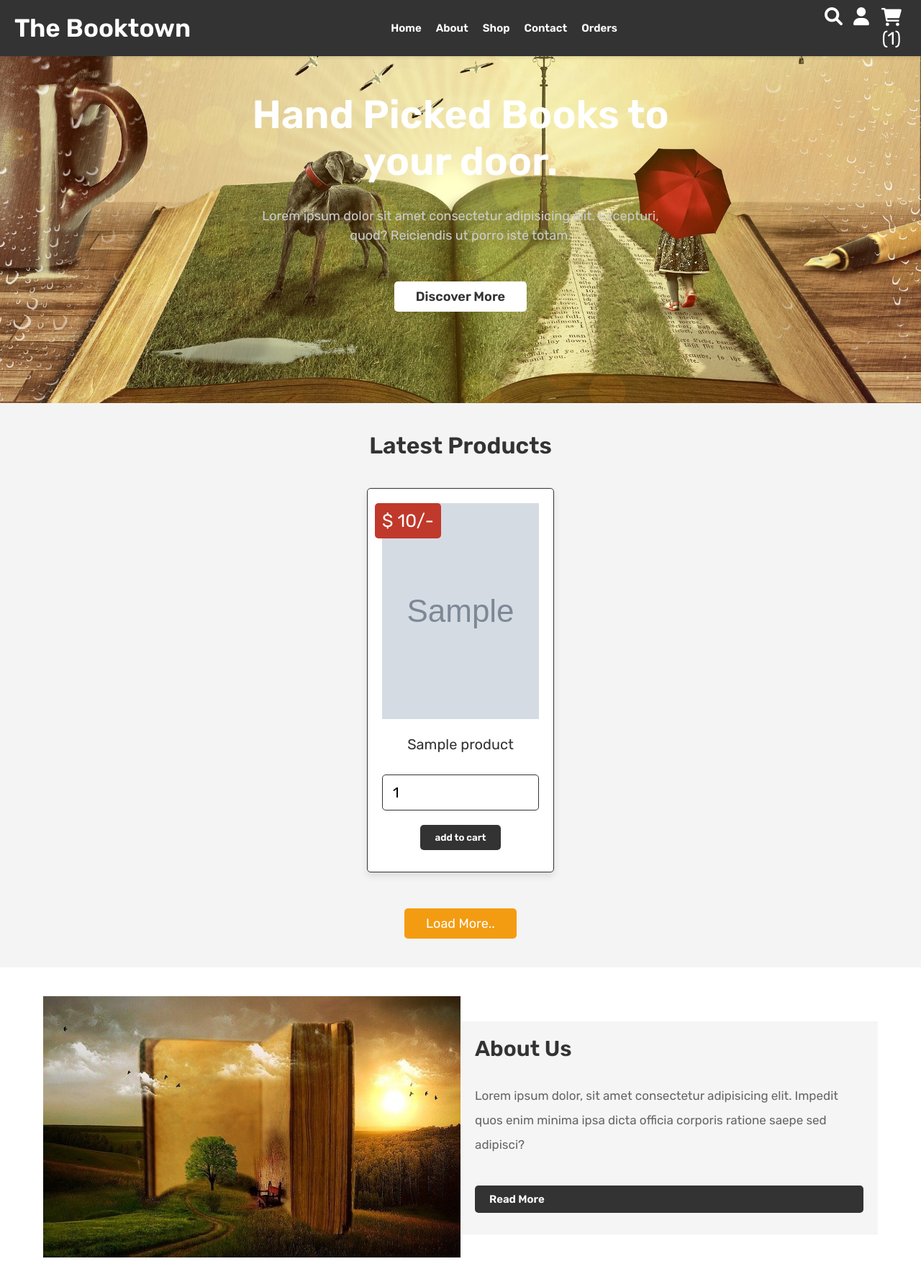
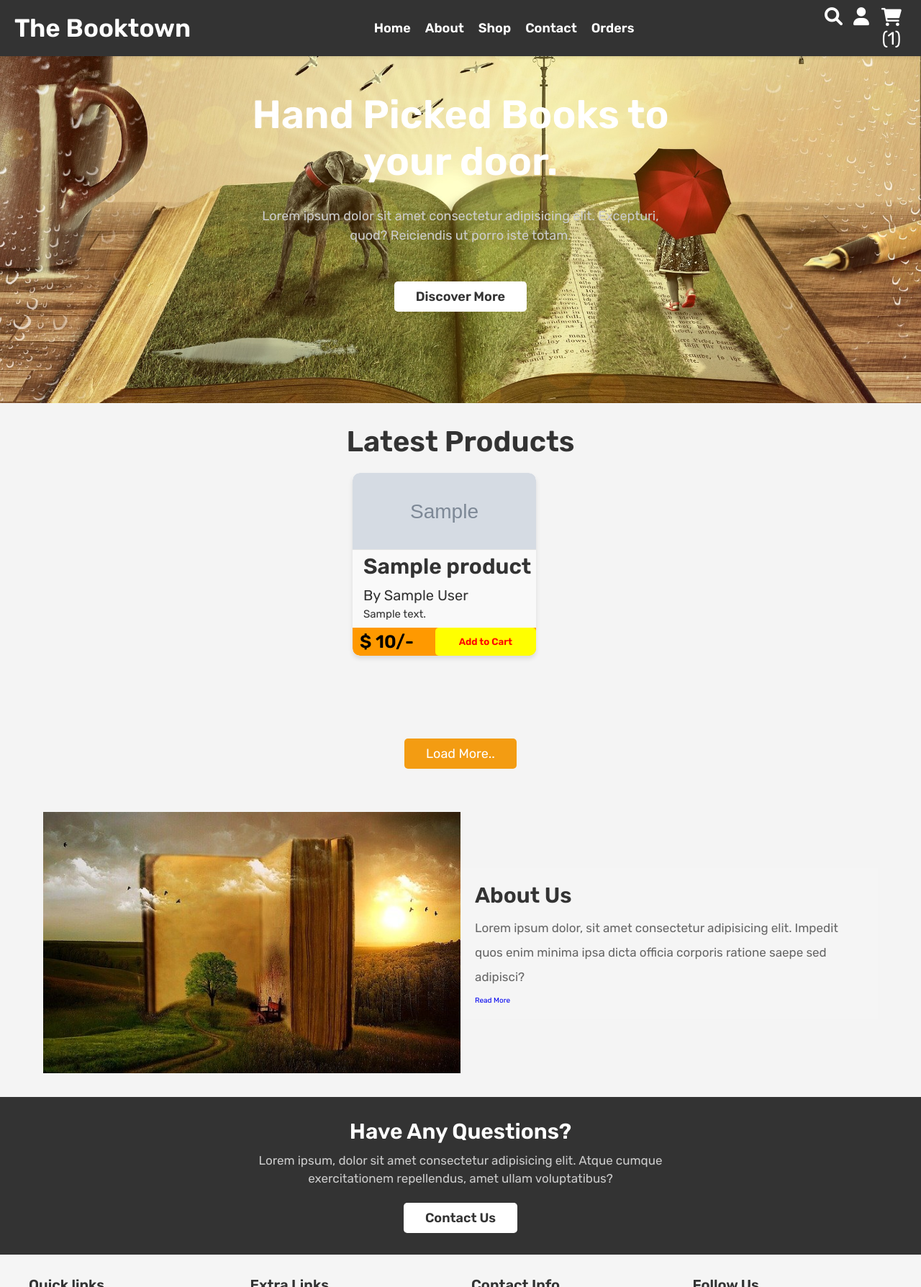
Before and after one commit to iamrushier/TheBooktown, a PHP site: page /home.php in a window 1280 px wide. Shown: the top 1788 px of the page at 72% size. Run offline with PHP 8.4, Linux system fonts and the light colour scheme; the visitor is signed in with stand-in values (Sample User, id 1); tables that the repository leaves empty or names only in its code hold one stand-in row (values such as "Sample post"); grey boxes marked "Sample" are stand-in pictures.

Commit message:
Home Functionality

```diff
--- a/css/home-styles.css
+++ b/css/home-styles.css
@@ -290,123 +290,99 @@ section {
 
 
 /* Products section styles */
-.products {
-  padding: 40px 0;
+.product-card {
+  width:85%;
+  height:75%;
+  display: flex;
+  background-color: #f9f9f9;
+  border: 0px solid #e2e2e2;
+  border-radius: 10px;
+  overflow: hidden;
+  box-shadow: 0 4px 6px rgba(0, 0, 0, 0.1);
+  flex-direction: column;
+
 }
 
-.title {
-  font-size: 32px;
-  text-align: center;
-  margin-bottom: 20px;
+.product-image {
+  margin: auto;
+  width: 100%;
+  height: 100%;
+  overflow: hidden;
+  border-bottom: 1px solid #e2e2e2;
 }
 
-.box-container {
-  display: flex;
-  flex-wrap: wrap;
-  justify-content: space-around;
+.product-image img {
+  width: 100%;
+  height: 100%;
+  display: block;
+  border-radius: 10px 10px 0 0;
+  object-fit: cover; /* Maintain image aspect ratio */
 }
 
-.box {
-  background-color: #fff;
-  padding: 20px;
-  text-align: center;
-  border-radius: 5px;
-  margin: 20px;
-  box-shadow: 0 0 10px rgba(0, 0, 0, 0.2);
+.product-details{
+  margin-left: 10px;
+}
+.product-details h2{
+  padding: 5px;
+  font-size: 30px;
+}
+.product-details p{
+  padding-left: 5px;
+  font-size: 15px;
+}
+.product-name {
+  font-size: 1.25rem; /* Increase font size for the product name */
+  font-weight: bold;
+  margin-bottom: 5px; /* Reduce margin for the product name */
+  color: #333; /* Darken font color for better readability */
 }
 
-.image {
-  max-width: 100%;
-  height: auto;
+#product-author {
+  font-size: 20px;
+  margin-bottom: 5px;
 }
 
-.name {
-  font-size: 18px;
-  margin: 10px 0;
+.product-description {
+  font-size: 1rem;
+  margin-bottom: 10px;
 }
 
-.price {
-  font-size: 16px;
-  margin: 10px 0;
+.product-price {
+  font-size: 25px;
+  font-weight: bold;
+  color: black;
+  margin: 5px;
+  margin-left: 10px;
 }
 
-.qty {
-  width: 40px;
-  padding: 5px;
-  margin: 10px 0;
+.product-rating {
+  /* Style your rating system here */
 }
 
-.btn {
-  display: block;
-  padding: 10px 20px;
-  background-color: #333;
+.product-action {
+  width: 100%;
+  align-items: center;
+  background-color: #ff9900;
   color: #fff;
-  text-decoration: none;
-  border: none;
-  border-radius: 5px;
-  font-weight: bold;
-  margin: 10px auto;
+  display: flex;
+  justify-content: space-between;
   cursor: pointer;
+  border-radius: 0 0 10px 10px;
 }
 
-.btn:hover {
-  background-color: #555;
+#add-to-cart-btn {
+  background-color: yellow;
+  border-radius: 5px;
+  width: 55%;
+  height: 100%;
+  color: red;
+  font-weight: bold;
+  cursor: pointer;
+  text-decoration: none;
 }
 
-.empty {
-  text-align: center;
-  font-size: 16px;
-  margin: 20px 0;
+.add-to-cart-btn:hover {
+  background-color: #cc7700;
 }
 
-/* About section styles */
-.about {
-  background-color: #fff;
-  padding: 40px 0;
-}
-
-.flex {
-  display: flex;
-  justify-content: space-between;
-  font-size: 15px;
-  padding: 2rem;
-  align-items: center;
-  position: relative;
-}
-
-.about img {
-  max-width: 100%;
-  height: auto;
-  margin-right: 20px;
-}
-
-.about h3 {
-  font-size: 24px;
-  margin-bottom: 20px;
-}
-
-.about p {
-  font-size: 16px;
-  margin-bottom: 30px;
-}
-
-/* Home Contact section styles */
-.home-contact {
-  background-image: url('../images/image_any.jpg');
-  /*Add here*/
-  background-size: cover;
-  background-position: center;
-  text-align: center;
-  padding: 100px 0;
-  color: #fff;
-}
-
-.home-contact h3 {
-  font-size: 24px;
-  margin-bottom: 20px;
-}
-
-.home-contact p {
-  font-size: 16px;
-  margin-bottom: 30px;
-}
+/**************/
--- a/home.php
+++ b/home.php
@@ -8,21 +8,20 @@ $user_id = $_SESSION['user_id'];
 
 if (!isset($user_id)) {
    header('location:login.php');
-}  // Auto redirect to login page if not signed in
+} // Auto redirect to login page if not signed in
 
 if (isset($_POST['add_to_cart'])) {
 
    $product_name = $_POST['product_name'];
    $product_price = $_POST['product_price'];
    $product_image = $_POST['product_image'];
-   $product_quantity = $_POST['product_quantity'];
 
    $check_cart_numbers = mysqli_query($conn, "SELECT * FROM `cart` WHERE name = '$product_name' AND user_id = '$user_id'") or die('query failed');
 
    if (mysqli_num_rows($check_cart_numbers) > 0) {
       $message[] = 'Already added to cart!';
    } else {
-      mysqli_query($conn, "INSERT INTO `cart`(user_id, name, price, quantity, image) VALUES('$user_id', '$product_name', '$product_price', '$product_quantity', '$product_image')") or die('query failed');
+      mysqli_query($conn, "INSERT INTO `cart`(user_id, name, price, quantity, image) VALUES('$user_id', '$product_name', '$product_price', '1', '$product_image')") or die('query failed');
       $message[] = 'Product added to cart!';
    }
 
@@ -41,9 +40,6 @@ if (isset($_POST['add_to_cart'])) {
 
    <!-- font awesome cdn link  -->
    <link rel="stylesheet" href="https://cdnjs.cloudflare.com/ajax/libs/font-awesome/6.0.0/css/all.min.css">
-
-   <!-- custom css file link  -->
-   <!--link rel="stylesheet" href="css/styles.css"-->
    <link rel="stylesheet" href="css/home-styles.css">
    <link rel="stylesheet" href="css/footer.css">
    <link rel="stylesheet" href="css/header.css">
@@ -51,7 +47,7 @@ if (isset($_POST['add_to_cart'])) {
 
 <body>
 
-   <?php include 'header.php';?>
+   <?php include 'header.php'; ?>
 
    <section class="home">
 
@@ -75,20 +71,36 @@ if (isset($_POST['add_to_cart'])) {
          if (mysqli_num_rows($select_products) > 0) {
             while ($fetch_products = mysqli_fetch_assoc($select_products)) {
                ?>
-               <form action="" method="post" class="box">
-                  <img class="image" src="images/<?php echo $fetch_products['image']; ?>" alt="">
-                  <div class="name">
-                     <?php echo $fetch_products['name']; ?>
+               <form action="" method="post" class="product-card">
+                  <div class="product-image">
+                     <img src="images/<?php echo $fetch_products['image']; ?>" alt="<?php echo $fetch_products['name']; ?>">
                   </div>
-                  <div class="price">$
-                     <?php echo $fetch_products['price']; ?>/-
+                  <div class="product-details">
+                     <h2 class="product-name">
+                        <?php echo $fetch_products['name']; ?>
+                     </h2>
+                     <p id="product-author">By
+                        <?php echo $fetch_products['author']; ?>
+                     </p>
+                     <p class="product-description">
+                        <?php echo $fetch_products['description']; ?>
+                     </p>
+                     <div class="product-rating">
+                        <!-- Add your rating system here (e.g., stars, user reviews) -->
+                        <!-- Example: <span class="star"></span> -->
+                     </div>
                   </div>
-                  <input type="number" min="1" name="product_quantity" value="1" class="qty">
-                  <input type="hidden" name="product_name" value="<?php echo $fetch_products['name']; ?>">
-                  <input type="hidden" name="product_price" value="<?php echo $fetch_products['price']; ?>">
-                  <input type="hidden" name="product_image" value="<?php echo $fetch_products['image']; ?>">
-                  <input type="submit" value="add to cart" name="add_to_cart" class="btn">
+                  <div class="product-action">
+                     <span class="product-price">$
+                        <?php echo $fetch_products['price']; ?>/-
+                     </span>
+                     <input type="hidden" name="product_name" value="<?php echo $fetch_products['name']; ?>">
+                     <input type="hidden" name="product_price" value="<?php echo $fetch_products['price']; ?>">
+                     <input type="hidden" name="product_image" value="<?php echo $fetch_products['image']; ?>">
+                     <button type="submit" name="add_to_cart" class="btn" id="add-to-cart-btn">Add to Cart</button>
+                  </div>
                </form>
+
                <?php
             }
          } else {
--- a/js/script.js
+++ b/js/script.js
@@ -7,8 +7,3 @@ document.querySelector('#user-btn').onclick = () =>{
 window.onscroll = () =>{
    accountBox.classList.remove('active');
 }
-
-document.querySelector('#close-update').onclick = () =>{
-   document.querySelector('.edit-product-form').style.display = 'none';
-   window.location.href = 'admin_products.php';
-}
```
Also changed, not shown: checkout.php (+12 -7 lines).
